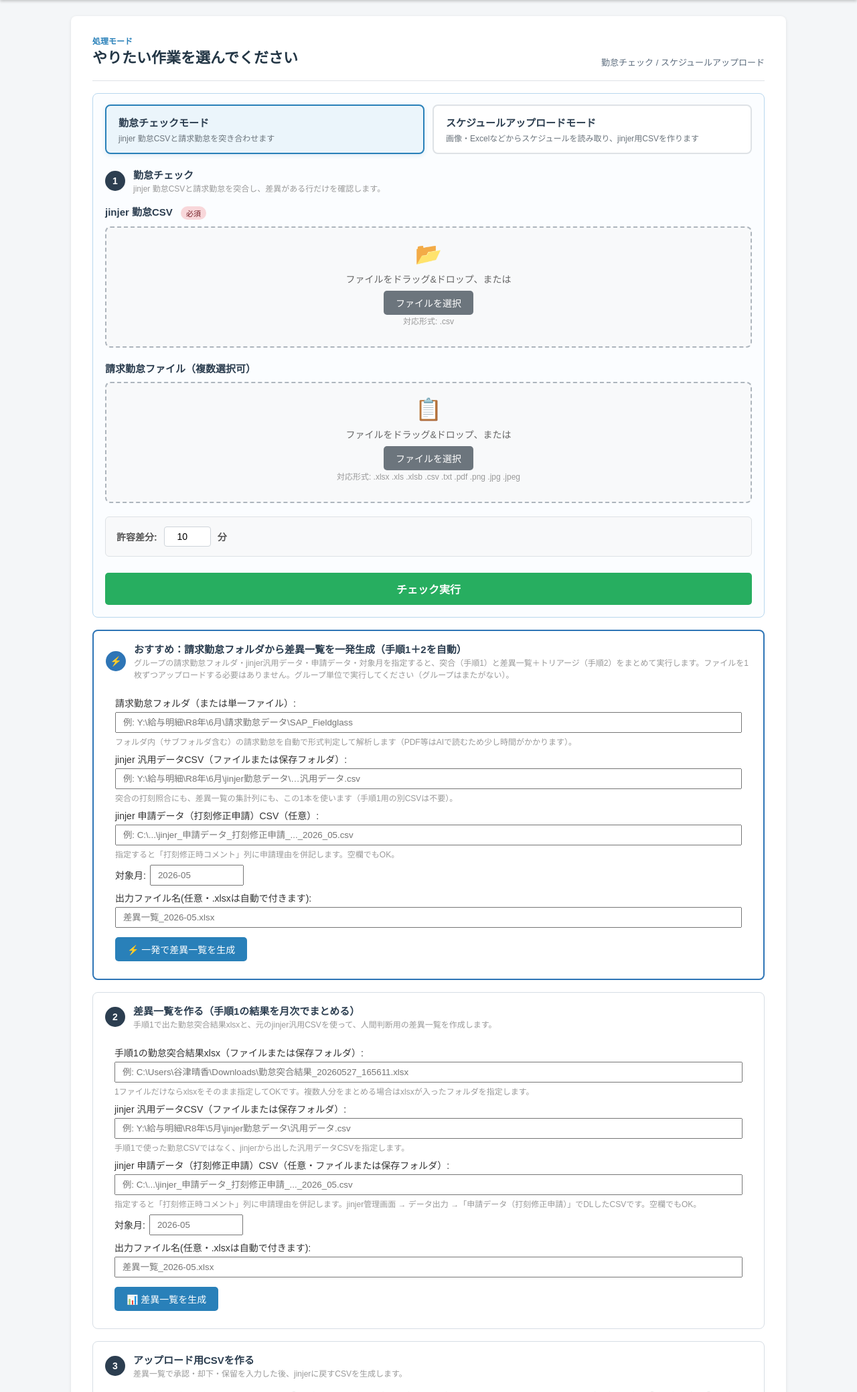
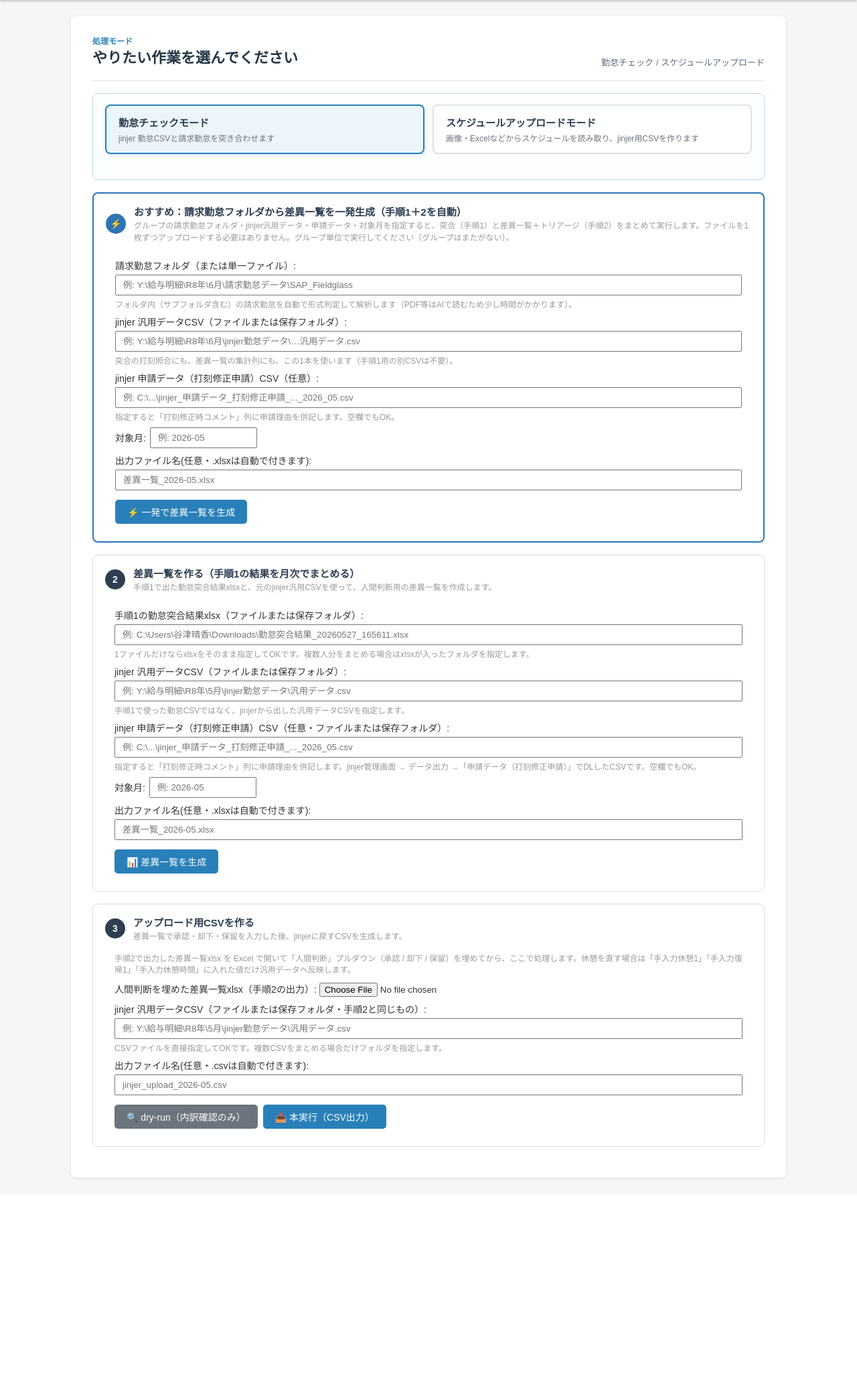
Before and after one commit to Nmhtkanri/kintaicheak, a Flask app: page / in a window 1280 px wide. Shown: the part 57-2135 px from the top of the page at 67% size. After the commit the page ends 1819 px from the top, so only its background shows below. Run offline with Flask 3, Linux system fonts and the light colour scheme.

Commit message:
差異一覧の調整: 列並べ替え/休憩廃止/確認区分へ改名/警告レベル削除＋①のモード別表示
レビューを受けた調整:
- 予定/有休ブロック(出勤予定・退勤予定・休憩予定・休日休暇名1・種別)を人間判断の手前へ移動
  （有休も判断材料のため）。判断・手入力ブロックはその後ろに。
- 「休憩」差異の生成を廃止（総労働時間が正味で突合されるため不要。差異種別は出勤/退勤/総労働のみ）。
- 「トリアージ区分」→「確認区分」に改名。「警告レベル」列を削除し、深刻さ(DANGER/WARN/INFO)は
  「警告理由」セルの色で表現（内部の warn_level は集計・色・トリアージ判定に引き続き使用）。
- サマリの「休憩警告件数」を除去、「総労働時間警告件数」→「総労働時間差異件数」。

UI(モード切替):
- static/script.js: 勤怠チェックモードでは①の突合アップロードフォームを隠し、⚡一括＋手順2/3を表示。
  スケジュールアップロードモードでは①(スケジュール)を表示し⚡一括/手順2/3を隠す。
- templates/index.html: 対象月の入力欄プレースホルダを「例: 2026-05」に。

テスト更新（確認区分/列順/予定有休の位置）。全135件パス。実データ(SAP_Fieldglass)で確認。

Co-Authored-By: Claude Opus 4.8 <noreply@anthropic.com>

```diff
--- a/quick_compare.py
+++ b/quick_compare.py
@@ -72,19 +72,19 @@ DIFF_COLUMNS = [
     # 識別（ウィンドウ枠固定）
     "氏名", "対象日付", "差異種別",
     # すぐ見る（差異の中身）
-    "請求勤怠値", "jinjer値", "差分(分)", "警告レベル",
-    # トリアージ区分（要確認/自動採用/自動OK）
-    "トリアージ区分",
-    # 判断の根拠（人間判断の左にまとめる）
+    "請求勤怠値", "jinjer値", "差分(分)",
+    # 確認区分（要確認/自動採用/自動OK/参考のみ）。深刻さは色＋警告理由で表す（警告レベル列は廃止）
+    "確認区分",
+    # 判断の根拠（人間判断の左にまとめる）。有休も判断材料なので予定/休日休暇もここに置く。
     "打刻時コメント",       # 汎用データ#96「打刻時コメント」より（出勤:/退勤: 両方）
     "打刻修正時コメント",   # 申請データCSVの「理由」より
     "警告理由",
+    "出勤予定", "退勤予定", "休憩予定", "休日休暇名1", "休日休暇名1：種別",
     # 判断（入力）
     "人間判断", "判断メモ",
     # 反映（手入力・普段使わない）
     "自動修正提案値", "打刻修正", "手入力休憩1", "手入力復帰1", "手入力休憩時間",
-    # 参考（右端・普段見ない）。予定/休日休暇/実績確定/ID/トレーサビリティ
-    "出勤予定", "退勤予定", "休憩予定", "休日休暇名1", "休日休暇名1：種別",
+    # 参考（右端・普段見ない）。実績確定/ID/トレーサビリティ
     "実績確定状況", "従業員ID", "行ID", "元突合結果ファイル",
 ]
 
@@ -769,23 +769,9 @@ def compute_diffs(
             ))
             next_id += 1
 
-        # ----- 休憩警告 / 総労働時間差異 -----
+        # ----- 総労働時間差異 -----
+        # 「休憩」の突合は廃止（総労働時間が正味で突合されるため不要）。
         if jrow is not None:
-            break_warn = classify_break(jrow)
-            if break_warn:
-                level, reason, j_break = break_warn
-                rows.append(DiffRow(
-                    row_id=next_id, emp_id=emp_id, name=name, target_date=date_iso,
-                    kind=DIFF_KIND_BREAK,
-                    kintai_value="-", jinjer_value=j_break, diff_minutes="",
-                    warn_level=level, warn_reason=reason,
-                    auto_fix_value="",  # 休憩は自動反映しない
-                    finalized=finalized,
-                    source_file=source_file,
-                    **extra,
-                ))
-                next_id += 1
-
             k_total_min, k_total = kintai_total_minutes(krow)
             j_total = str(jrow.get(JINJER_HEADERS["total_work"]) or "").strip()
             j_total_min = parse_hhmm(j_total)
@@ -976,8 +962,7 @@ def write_excel(output_path: Path, diff_rows: list[DiffRow], logs: list[LogEntry
         ("参考のみ 件数（判断不要）", info_only_cnt),
         ("出勤差異件数", sum(1 for r in diff_rows if r.kind == DIFF_KIND_PUNCH_IN)),
         ("退勤差異件数", sum(1 for r in diff_rows if r.kind == DIFF_KIND_PUNCH_OUT)),
-        ("休憩警告件数", sum(1 for r in diff_rows if r.kind == DIFF_KIND_BREAK)),
-        ("総労働時間警告件数", sum(1 for r in diff_rows if r.kind == DIFF_KIND_TOTAL)),
+        ("総労働時間差異件数", sum(1 for r in diff_rows if r.kind == DIFF_KIND_TOTAL)),
         ("DANGER 件数", sum(1 for r in diff_rows if r.warn_level == LEVEL_DANGER)),
         ("WARN 件数", sum(1 for r in diff_rows if r.warn_level == LEVEL_WARN)),
         ("INFO 件数", sum(1 for r in diff_rows if r.warn_level == LEVEL_INFO)),
@@ -1021,8 +1006,7 @@ def write_excel(output_path: Path, diff_rows: list[DiffRow], logs: list[LogEntry
             "請求勤怠値": drow.kintai_value,
             "jinjer値": drow.jinjer_value,
             "差分(分)": drow.diff_minutes,
-            "警告レベル": drow.warn_level,
-            "トリアージ区分": drow.triage,
+            "確認区分": drow.triage,
             "警告理由": drow.warn_reason,
             "打刻時コメント": drow.punch_comment,
             "打刻修正時コメント": drow.jinjer_stamp_comment,
@@ -1039,14 +1023,14 @@ def write_excel(output_path: Path, diff_rows: list[DiffRow], logs: list[LogEntry
         for c_idx, header in enumerate(DIFF_COLUMNS, start=1):
             cell = ws.cell(row=r_idx, column=c_idx, value=row_values.get(header, ""))
             cell.alignment = Alignment(vertical="center")
-        # 警告レベル列に色塗り
+        # 深刻さ（DANGER/WARN/INFO）は「警告理由」セルの色で表す（警告レベル列は廃止）
         fill = LEVEL_FILL.get(drow.warn_level)
         if fill:
-            ws.cell(row=r_idx, column=DIFF_COLUMNS.index("警告レベル") + 1).fill = fill
-        # トリアージ区分列に色塗り（要確認を目立たせる）
+            ws.cell(row=r_idx, column=DIFF_COLUMNS.index("警告理由") + 1).fill = fill
+        # 確認区分セルに色塗り（要確認を目立たせる）
         tfill = TRIAGE_FILL.get(drow.triage)
         if tfill:
-            ws.cell(row=r_idx, column=DIFF_COLUMNS.index("トリアージ区分") + 1).fill = tfill
+            ws.cell(row=r_idx, column=DIFF_COLUMNS.index("確認区分") + 1).fill = tfill
 
     # データ検証プルダウン: 人間判断
     judge_col_letter = get_column_letter(DIFF_COLUMNS.index("人間判断") + 1)
@@ -1068,7 +1052,7 @@ def write_excel(output_path: Path, diff_rows: list[DiffRow], logs: list[LogEntry
         "出勤予定": 10, "退勤予定": 10, "休憩予定": 10, "有休": 8, "AM有休": 8, "PM有休": 8,
         "休日休暇名1": 14, "休日休暇名1：種別": 12,
         "差異種別": 10, "請求勤怠値": 10, "jinjer値": 10, "差分(分)": 8,
-        "警告レベル": 10, "トリアージ区分": 14, "警告理由": 40, "自動修正提案値": 14,
+        "確認区分": 14, "警告理由": 40, "自動修正提案値": 14,
         "人間判断": 12, "判断メモ": 28,
         "打刻時コメント": 40, "打刻修正時コメント": 40,
         "打刻修正": 14, "手入力休憩1": 14, "手入力復帰1": 14, "手入力休憩時間": 14,
--- a/static/script.js
+++ b/static/script.js
@@ -112,6 +112,7 @@ function applyModeUI(mode) {
     const scheduleStepHeader = document.getElementById('schedule-step-header');
     const monthlyCompareCard = document.getElementById('monthly-compare-card');
     const monthlyExportCard = document.getElementById('monthly-export-card');
+    const batchCompareCard = document.getElementById('batch-compare-card');
 
     if (mode === 'csv_export') {
         // 勤怠チェックモード専用UIを非表示・無効化（FormDataから除外）
@@ -130,32 +131,35 @@ function applyModeUI(mode) {
         if (scheduleStepHeader) scheduleStepHeader.style.display = '';
         if (monthlyCompareCard) monthlyCompareCard.style.display = 'none';
         if (monthlyExportCard) monthlyExportCard.style.display = 'none';
+        // 勤怠チェックの一括カード(⚡)はスケジュールモードでは不要
+        if (batchCompareCard) batchCompareCard.style.display = 'none';
 
-        // 許容差分は不要
+        // 許容差分は不要。①フォームの実行ボタンはスケジュールCSV作成として表示
         if (settingsSection) settingsSection.style.display = 'none';
-        if (runBtn) runBtn.textContent = 'スケジュールCSVを作成';
+        if (runBtn) { runBtn.style.display = ''; runBtn.textContent = 'スケジュールCSVを作成'; }
     } else {
-        // 勤怠チェックモード専用UIを表示・有効化
-        if (jinjerSection) jinjerSection.style.display = '';
-        if (timesheetSection) timesheetSection.style.display = '';
-        if (jinjerInput) jinjerInput.disabled = false;
-        if (timesheetInput) timesheetInput.disabled = false;
-        if (jinjerRequiredTag) jinjerRequiredTag.style.display = 'inline-block';
-        if (jinjerOptionalTag) jinjerOptionalTag.style.display = 'none';
+        // 勤怠チェックモード: 突合は ⚡一括(batch) と 手順2/3 で行うため、
+        // ①の突合アップロードフォーム本体は隠す（モード選択だけ残す）。
+        if (jinjerSection) jinjerSection.style.display = 'none';
+        if (timesheetSection) timesheetSection.style.display = 'none';
+        if (jinjerInput) jinjerInput.disabled = true;
+        if (timesheetInput) timesheetInput.disabled = true;
+        if (settingsSection) settingsSection.style.display = 'none';
+        if (matchStepHeader) matchStepHeader.style.display = 'none';
+        if (runBtn) runBtn.style.display = 'none';
 
-        // スケジュールアップロードモード専用UIを非表示・無効化
+        // スケジュールアップロード専用UIも非表示・無効化
         if (targetYmSection) targetYmSection.style.display = 'none';
         if (shiftFilesSection) shiftFilesSection.style.display = 'none';
         if (shiftFilesInput) shiftFilesInput.disabled = true;
         if (targetYearInput) targetYearInput.disabled = true;
         if (targetMonthInput) targetMonthInput.disabled = true;
-        if (matchStepHeader) matchStepHeader.style.display = '';
         if (scheduleStepHeader) scheduleStepHeader.style.display = 'none';
+
+        // 勤怠チェックの導線（⚡一括＋手順2/手順3）を表示
+        if (batchCompareCard) batchCompareCard.style.display = '';
         if (monthlyCompareCard) monthlyCompareCard.style.display = '';
         if (monthlyExportCard) monthlyExportCard.style.display = '';
-
-        if (settingsSection) settingsSection.style.display = '';
-        if (runBtn) runBtn.textContent = 'チェック実行';
     }
 }
 
--- a/templates/index.html
+++ b/templates/index.html
@@ -287,7 +287,7 @@
             </label>
             <label style="display:inline-flex; align-items:center; gap:6px">
                 対象月:
-                <input type="text" id="bc-month" placeholder="2026-05" style="width:140px; padding:6px 10px">
+                <input type="text" id="bc-month" placeholder="例: 2026-05" style="width:160px; padding:6px 10px">
             </label>
             <label>
                 出力ファイル名(任意・.xlsxは自動で付きます):
@@ -347,8 +347,8 @@
             </label>
             <label style="display:inline-flex; align-items:center; gap:6px">
                 対象月:
-                <input type="text" id="qc-month" placeholder="2026-05"
-                       style="width:140px; padding:6px 10px">
+                <input type="text" id="qc-month" placeholder="例: 2026-05"
+                       style="width:160px; padding:6px 10px">
             </label>
             <label>
                 出力ファイル名(任意・.xlsxは自動で付きます):
```
Also changed, not shown: tests/test_batch_runner.py (+1 -1 lines), tests/test_quick_compare.py (+12 -4 lines).
